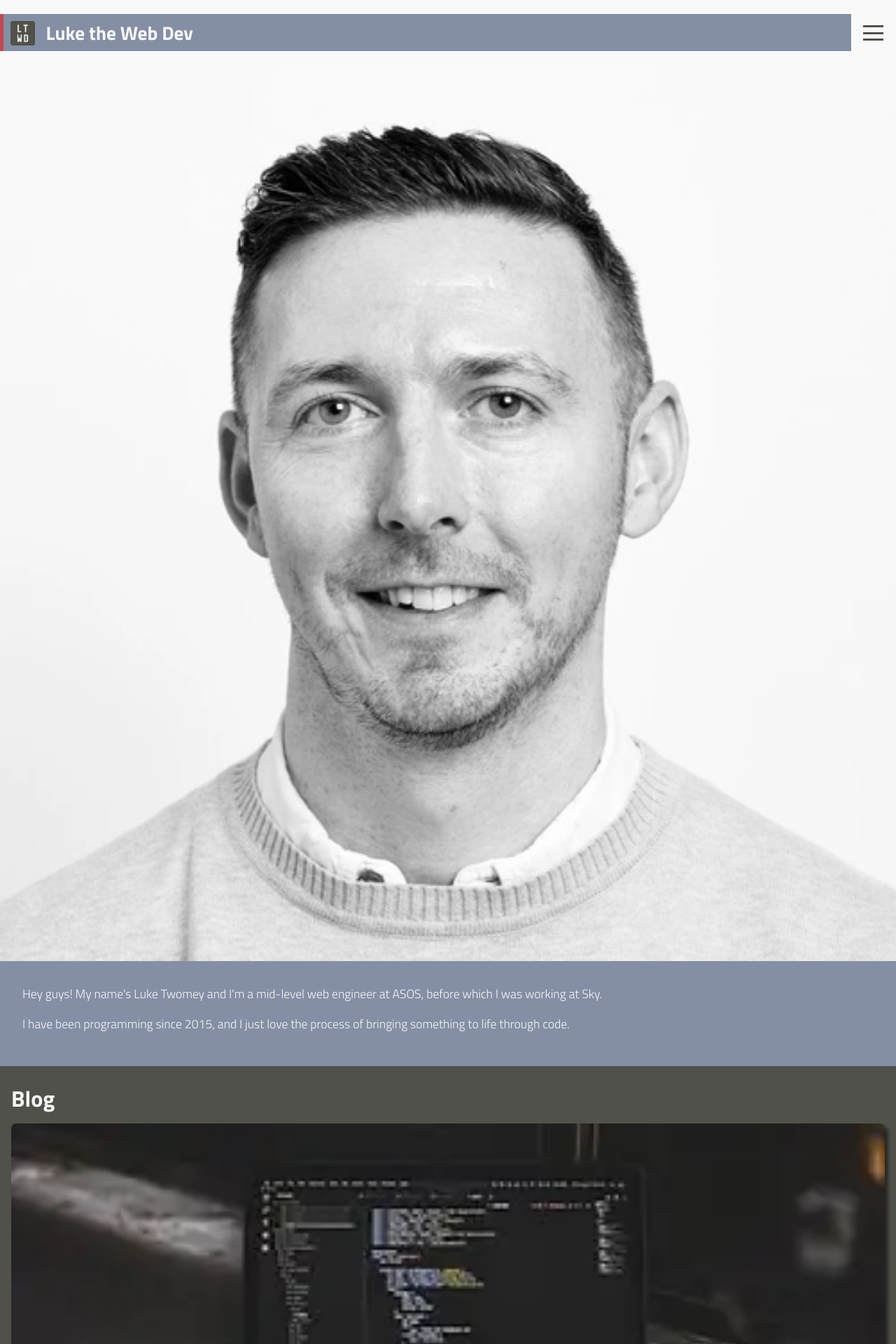
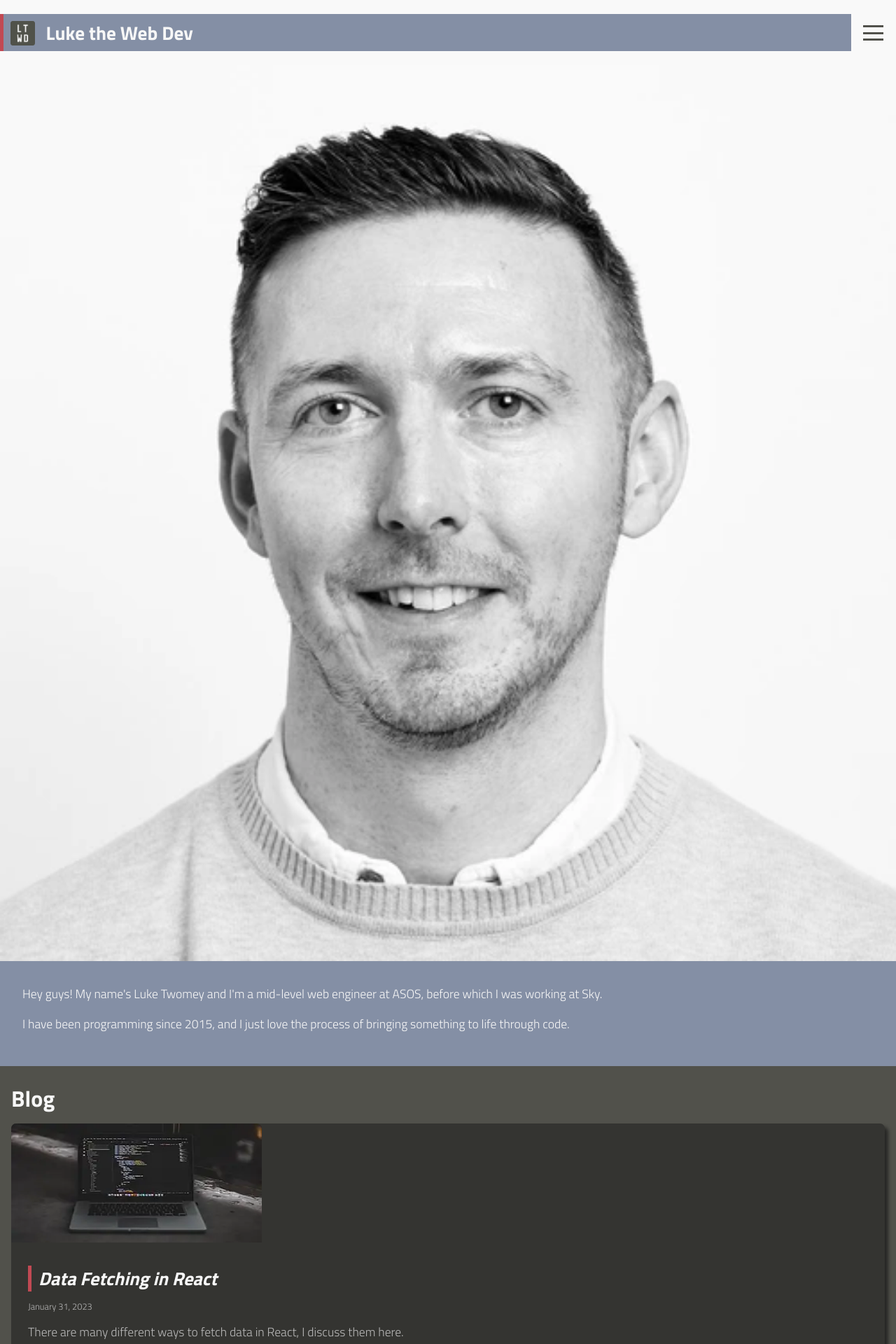
Before and after one commit to LukeTwomey/LukeTheWebDev, a Next.js app: page / in a window 1280 px wide. Shown: the top 1920 px of the page at 70% size. Built offline with nearby package versions, Linux system fonts and the light colour scheme.

Commit message:
Debugging deployed console errors

```diff
--- a/styles/global.css
+++ b/styles/global.css
@@ -860,7 +860,8 @@ p {
 .full-width {
   border-radius: 7px 7px 0 0;
   margin-bottom: 1em;
-  width: 100%;
+  /* height: auto;
+  width: 100%; */
 }
 
 .preview {
@@ -924,7 +925,7 @@ main h1 {
 }
 
 main img {
-  height: auto;
+  /* height: auto; */
   max-width: 100%;
 }
 
```
